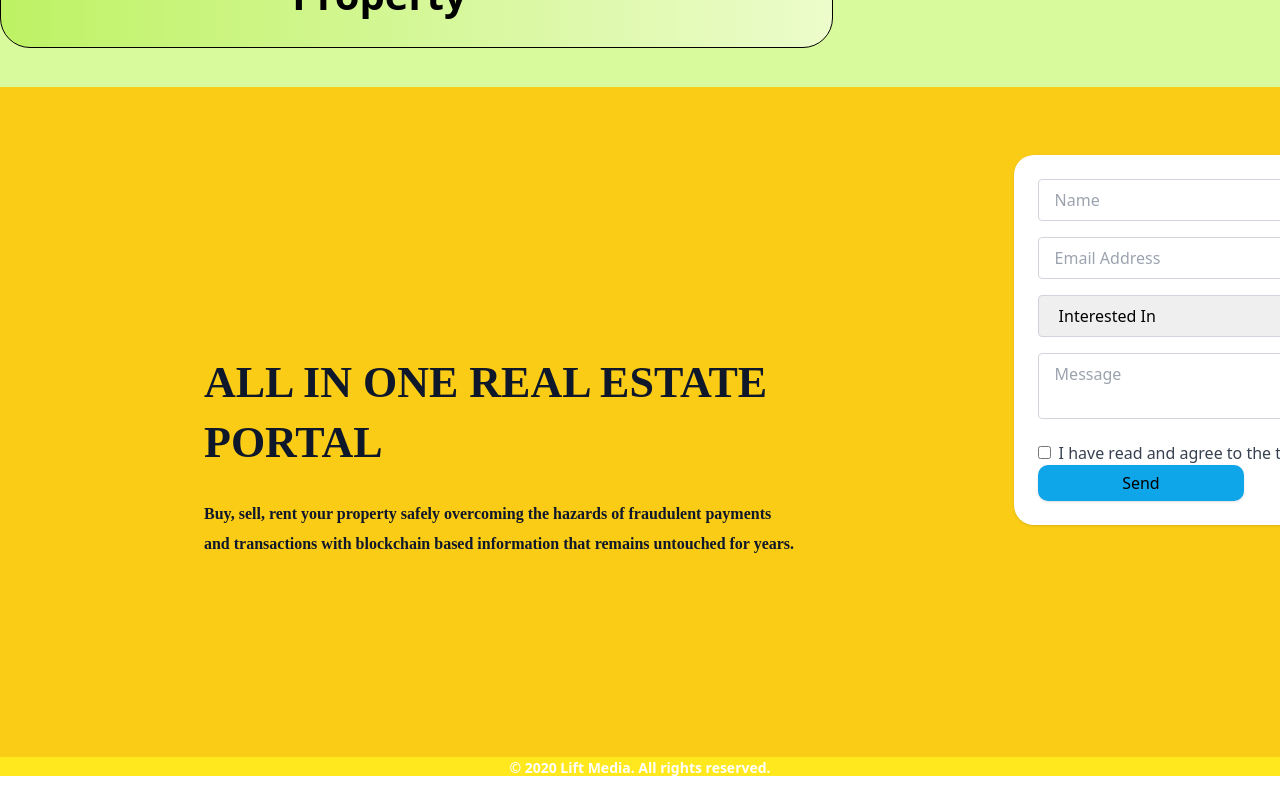
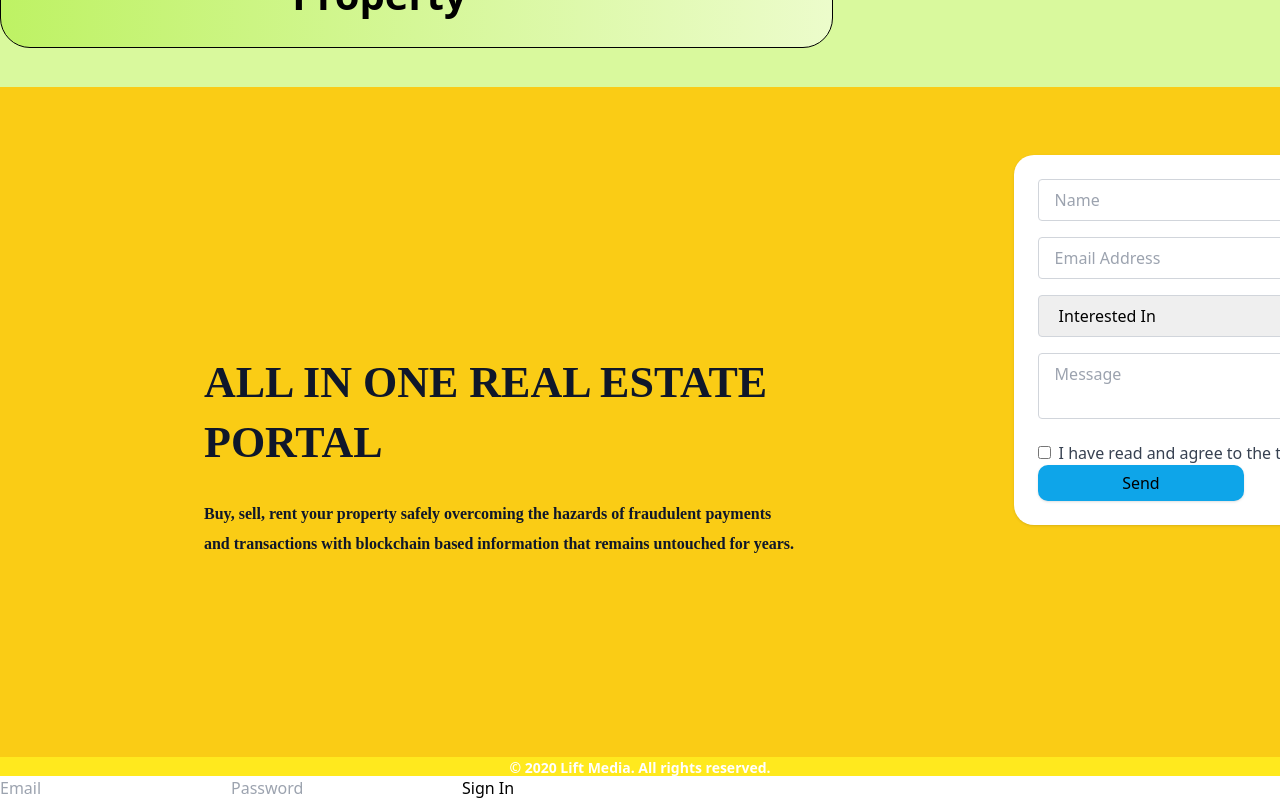
Before and after one commit to nikhil94058/HackoFest, a React (Create React App) app in the folder client/: page /test in a window 1280 px wide. Shown: the part 1896-2696 px from the top of the page. Before the commit the page ends 2675 px from the top, so only its background shows below. Built offline with nearby package versions, Linux system fonts and the light colour scheme.

Commit message:
Firebase Login added

```diff
--- a/client/src/App.js
+++ b/client/src/App.js
@@ -8,9 +8,12 @@ import { useState, useEffect } from 'react';
 import SliderC from './components/SliderC';
 import PropertyPage from './Pages/PropertyPage'
 import Chatbot from './components/Chatbot';
+import { Auth } from './components/auth';
+import './App.css';
 
 function App() {
   return (
+    <>
     <Router>
       <Chatbot />
       <div>
@@ -25,6 +28,10 @@ function App() {
         </Routes>
       </div>
     </Router>
+    <div classname="App">
+      <Auth />
+    </div>
+    </>
   );
 }
 
--- /dev/null
+++ b/client/src/components/auth.js
@@ -0,0 +1,19 @@
+import { useState } from 'react';
+import { auth } from '../config/firebase'
+import { createUserWithEmailAndPassword } from 'firebase/auth'
+
+export const Auth = () => {
+    const [email, setEmail] = useState("");
+    const [password, setPassword] = useState("");
+    const signIn = async () => {
+        await createUserWithEmailAndPassword(auth, email, password)
+    };
+
+    return (
+        <div>
+        <input placeholder="Email" onChange={(e) => setEmail(e.target.value)}></input>
+        <input placeholder="Password" onChange={(e) => setPassword(e.target.value)}></input>
+        <button onClick={signIn}>Sign In</button>
+        </div>
+    );
+};
--- /dev/null
+++ b/client/src/config/firebase.js
@@ -0,0 +1,23 @@
+// Import the functions you need from the SDKs you need
+import { initializeApp } from "firebase/app";
+import { getAnalytics } from "firebase/analytics";
+import { getAuth } from "firebase/auth";
+// TODO: Add SDKs for Firebase products that you want to use
+// https://firebase.google.com/docs/web/setup#available-libraries
+
+// Your web app's Firebase configuration
+// For Firebase JS SDK v7.20.0 and later, measurementId is optional
+const firebaseConfig = {
+  apiKey: "AIzaSyDYEj87yFpcUKMn9TfRqoUJp-bbUvyRRWM",
+  authDomain: "landsol-c7c63.firebaseapp.com",
+  projectId: "landsol-c7c63",
+  storageBucket: "landsol-c7c63.appspot.com",
+  messagingSenderId: "27030876338",
+  appId: "1:27030876338:web:9e70f0a488af216c9959ab",
+  measurementId: "G-VQC7ES89D3"
+};
+
+// Initialize Firebase
+const app = initializeApp(firebaseConfig);
+export const auth=getAuth(app);
+const analytics = getAnalytics(app);
```
